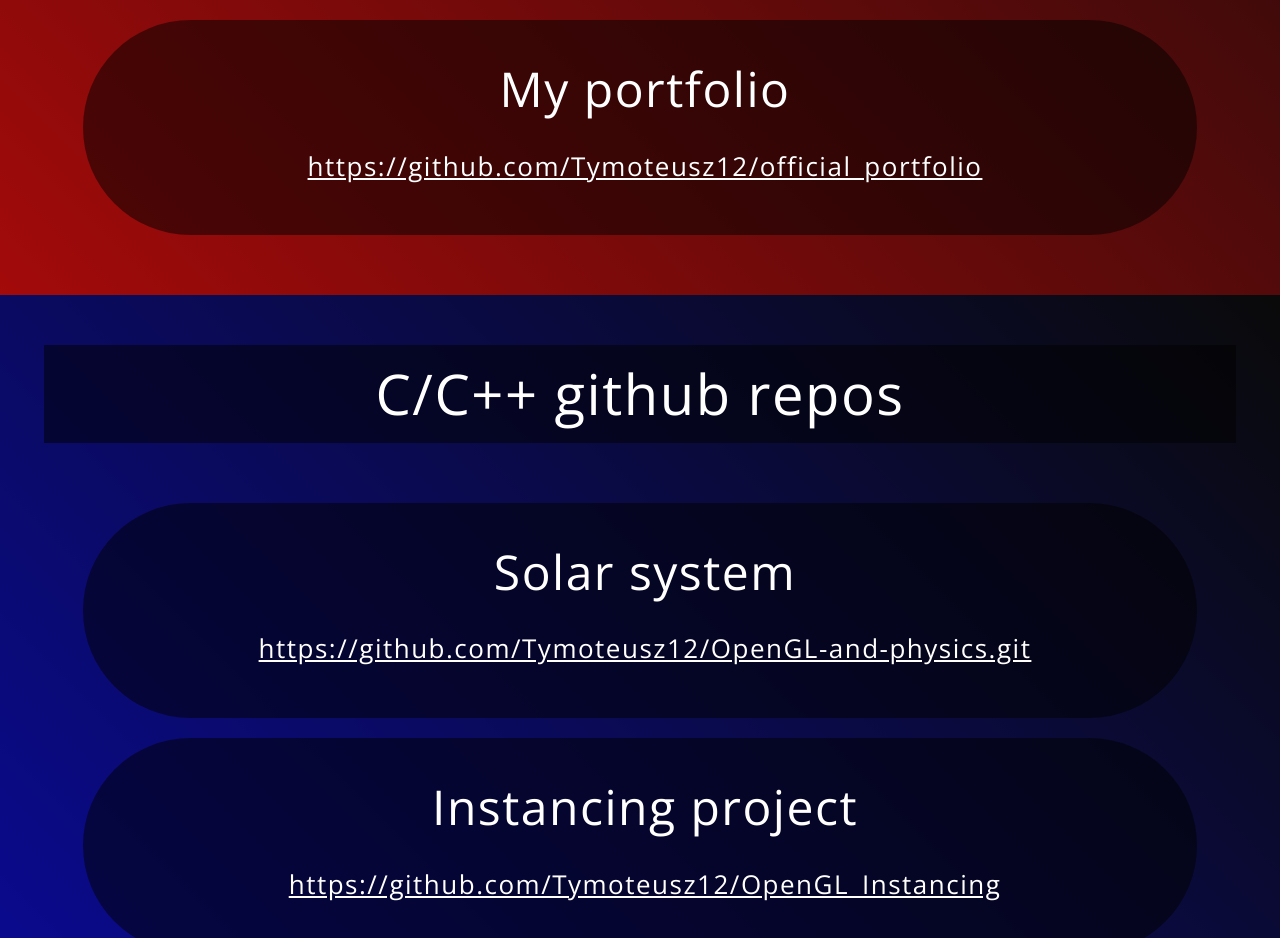
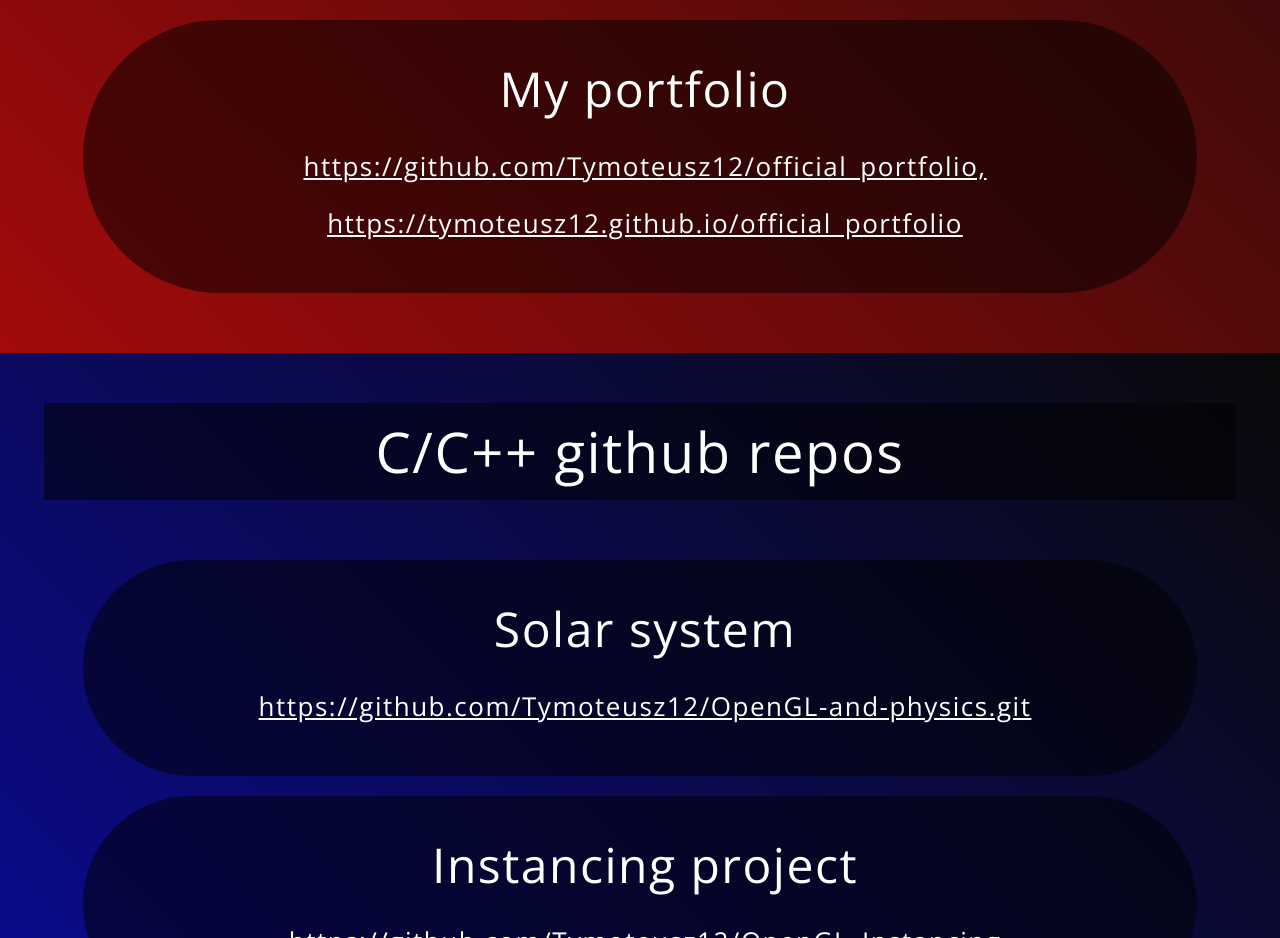
Before and after one commit to Tymoteusz12/Projects_web, a React app: page /links in a window 1280 px wide. Shown: the part 1280-2218 px from the top of the page. Built offline with nearby package versions, Linux system fonts and the light colour scheme.

Commit message:
Add portoflio link

```diff
--- a/src/components/mobileMenu/mobile/mobile.module.css
+++ b/src/components/mobileMenu/mobile/mobile.module.css
@@ -23,7 +23,7 @@
     }
 }
 
-.mobile-menu-enter{
+.mobileMenu-enter{
     z-index: 0;
     opacity: 0;
 }
--- a/src/containers/Links/Links.js
+++ b/src/containers/Links/Links.js
@@ -14,7 +14,7 @@ class Links extends Component{
                 links: ['https://github.com/Tymoteusz12/Burger_Builder',
                         'https://github.com/Tymoteusz12/Projects_web',
                         'https://tymoteusz12.github.io/Tymoteusz12.github.io./',
-                        'https://github.com/Tymoteusz12/official_portfolio']
+                        'https://github.com/Tymoteusz12/official_portfolio, https://tymoteusz12.github.io/official_portfolio']
             },
             {
                 name: 'Cpp',
--- a/src/containers/footer/footer.js
+++ b/src/containers/footer/footer.js
@@ -15,7 +15,7 @@ class Footer extends Component{
         return(
             <div className={classes.Footer}>
                 <div className={classes.Icons}>
-                    <a href="" target="blank"><i className="fas fa-user-tie"></i></a>
+                    <a href="htttps://tymoteusz12.github.io/official_portfolio" target="blank"><i className="fas fa-user-tie"></i></a>
                     <a href="https://github.com/Tymoteusz12" target="blank"><i className="fab fa-github-square"></i></a>
                 </div>
                 <h4>Copyright (c) {this.state.currentYear} Tymoteusz Jagiełło</h4>
```
